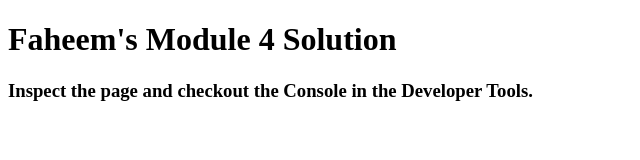
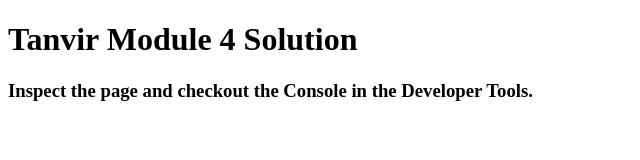
Before and after one commit to TanvirAhamed23/TanvirAhamed23.github.io, a plain HTML site: page module-4 solution/index.html in a window 1280 px wide. Shown: the whole page, without its empty margins (0-640 px from the left). Drawn offline with Linux system fonts and the light colour scheme.

Commit message:
Update index.html

```diff
--- a/module-4 solution/index.html
+++ b/module-4 solution/index.html
@@ -11,7 +11,7 @@
   <script src="script.js"></script>
 </head>
 <body>
-  <h1>Faheem's Module 4 Solution</h1>
+  <h1>Tanvir Module 4 Solution</h1>
   <h3>Inspect the page and checkout the Console in the Developer Tools.</h3>
 </body>
 </html>
```
